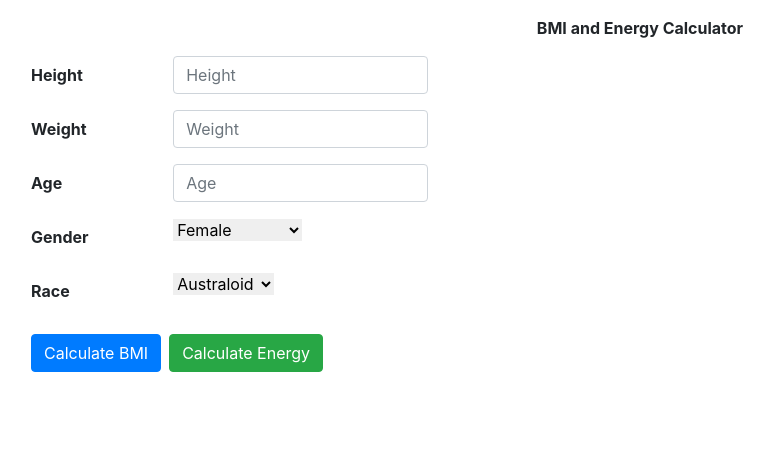
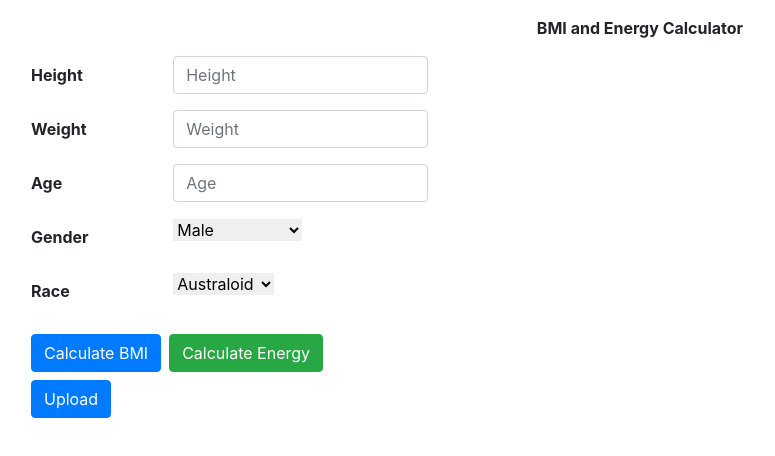
Before and after one commit to CanonMinds/gh-Estes-Project, a React (Create React App) app: page / in a window 1280 px wide. Shown: the top 456 px of the page, without its empty margins (0-775 px from the left). Built offline with nearby package versions, Linux system fonts and the light colour scheme.

Commit message:
Reupdate form

```diff
--- a/src/App.js
+++ b/src/App.js
@@ -9,11 +9,13 @@ function App() {
     <div className="mb-5">
       <header className="">
         <div className="topnav my-3 mx-3">
-          <a className="title"><strong>BMI and Energy Calculator</strong></a>
+          <a className="title">
+            <strong>BMI and Energy Calculator</strong>
+          </a>
         </div>
       </header>
       <div className="mx-3 col-sm-6 col-md-6 col-lg-8">
-        <Form autocomplete="off">
+        <Form autoComplete="off">
           <Form.Group as={Row} controlId="formHorizontalEmail">
             <Form.Label column sm={2}>
               Height
@@ -45,7 +47,7 @@ function App() {
             <Col sm={4}>
               <select>
                 <option value="Male">Male</option>
-                <option selected value="Female">Female</option>
+                <option value="Female">Female</option>
                 <option value="rather not say">Rather not say</option>
               </select>
             </Col>
@@ -55,8 +57,8 @@ function App() {
               Race
             </Form.Label>
             <Col sm={4}>
-            <select>
-                <option selected value="Australoid">Australoid</option>
+              <select>
+                <option value="Australoid">Australoid</option>
                 <option value="Caucasiod">Caucasiod</option>
                 <option value="Capoid">Capoid</option>
                 <option value="Mongoloid">Mongoloid</option>
@@ -64,7 +66,7 @@ function App() {
               </select>
             </Col>
           </Form.Group>
-          <Button className="mr-2"variant="primary" type="submit">
+          <Button className="mr-2" variant="primary" type="submit">
             Calculate BMI
           </Button>
           {/* <br></br> */}
@@ -72,6 +74,9 @@ function App() {
             Calculate Energy
           </Button>
         </Form>
+        <Button>Upload</Button>
+        <script>
+        </script>
       </div>
     </div>
   );
```
